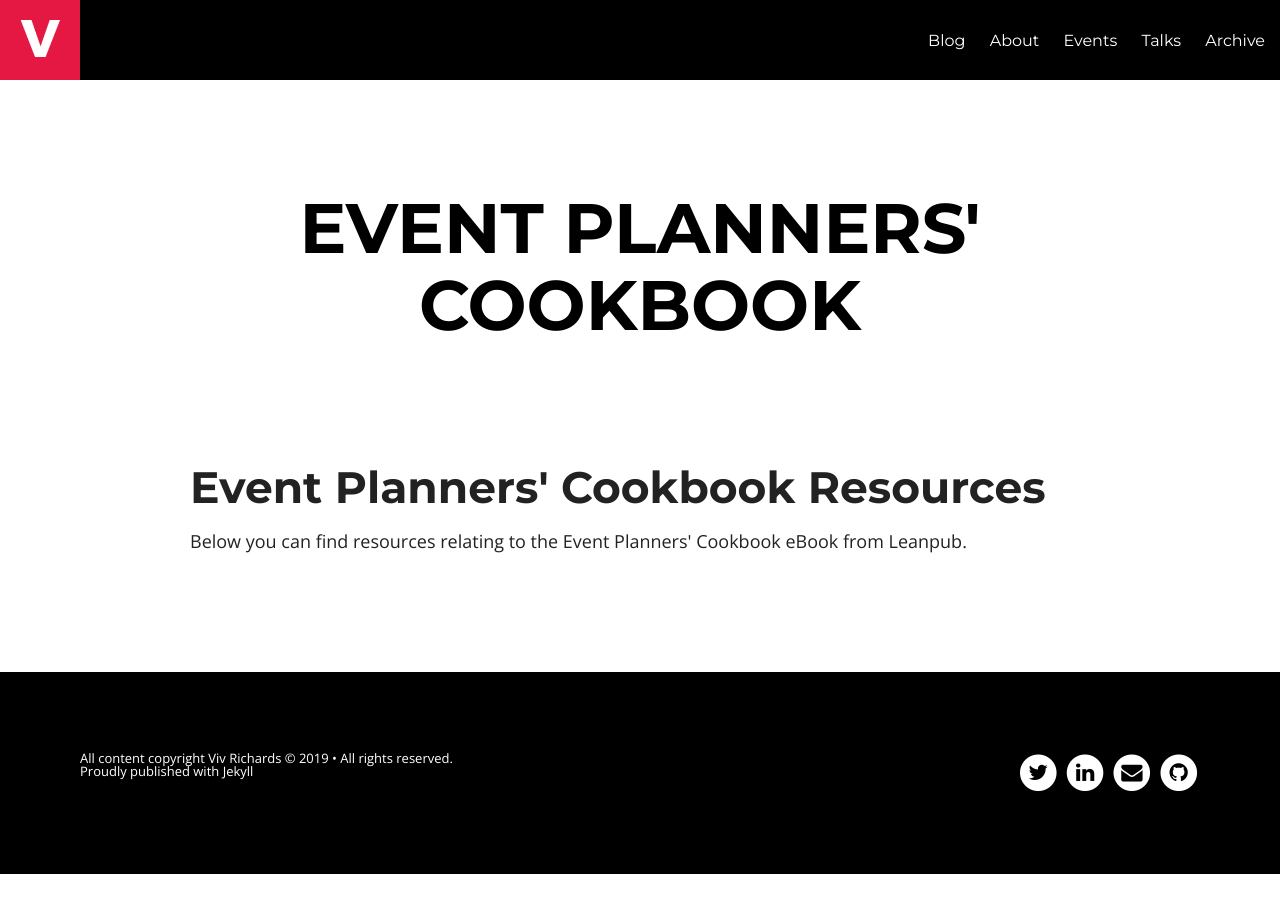
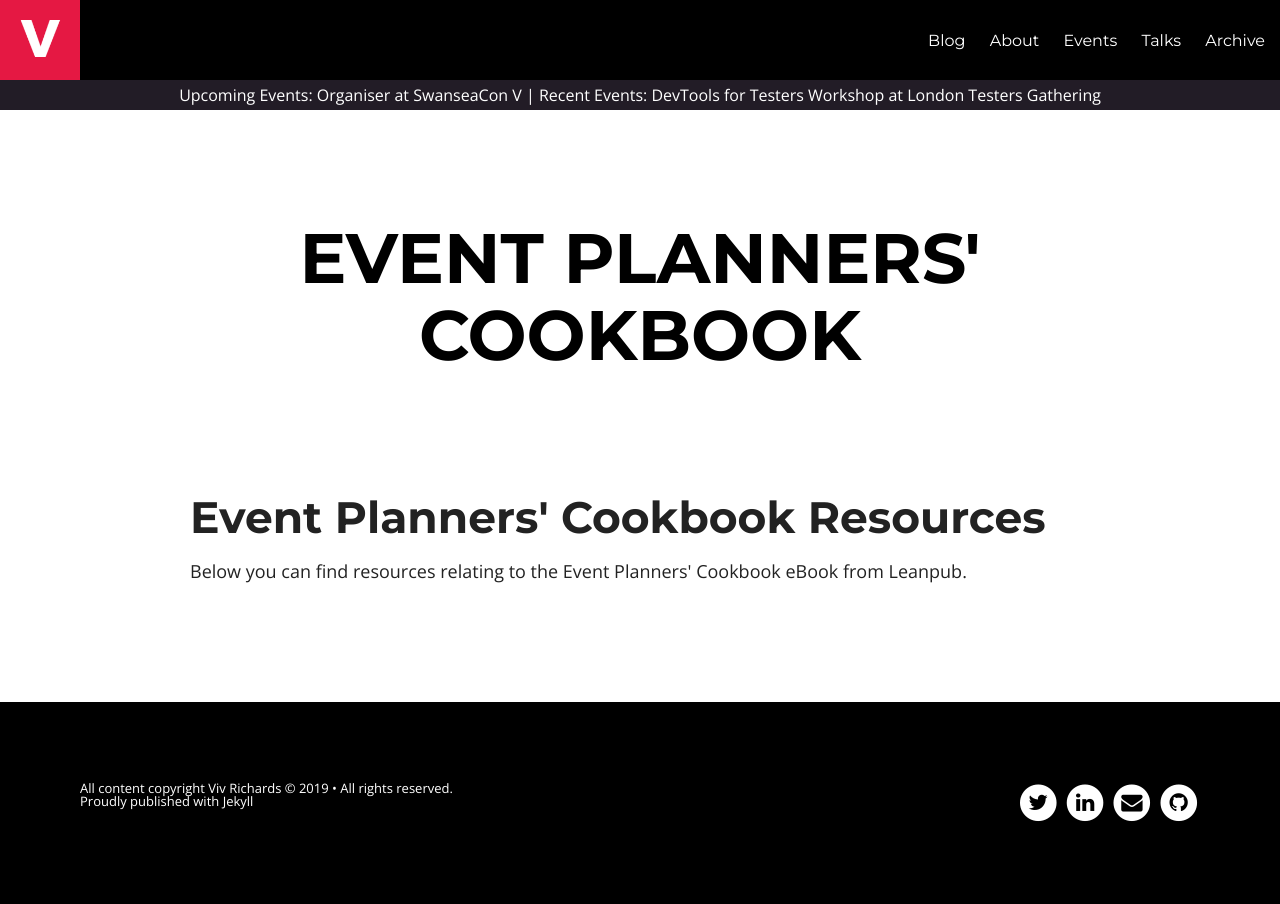
Before and after one commit to vivrichards600/vivrichards600.github.io, a Jekyll site: the page built from epcookbook.html, in a window 1280 px wide. Built offline with Jekyll 4.4.1, drawn with Linux system fonts in a browser that asks for light colours; nearby versions of some CDN libraries.

Commit message:
Adding event bar to all pages

```diff
--- a/_layouts/page.html
+++ b/_layouts/page.html
@@ -36,6 +36,49 @@
     </ul>
 </div>
             </div>
+
+<style>
+            .notepad-content.event-bar {
+                padding:7px;
+                background-color: #221c26;
+                color:white;
+
+    text-align: center;
+            }
+            </style>
+            <div id="bgImage" class="notepad-site-head-content" >
+                    <a href="https://vivrichards.co.uk/events" title="View events"><div class="notepad-content event-bar">
+
+                        <span>Upcoming Events: </span>
+
+                            {% assign events_by_year = site.data.conferences | group_by:"year" | sort:"startdate" |  %}
+                            {% for year in events_by_year%}
+                                {% for event in year.items offset:1 limit:1 %}
+                                    {% capture now %}{{'now' | date: '%s' | plus: 0 %}}{% endcapture %}
+                                    {% capture date %}{{event.startdate | date: '%s' | plus: 0 %}}{% endcapture %}
+                                    {% if date > now %}
+                                        <span>{{event.title}} {{event.role}} at {{ event.name }}</span>
+                                    {% endif %}
+                                {% endfor %}
+                            {% endfor %}
+
+                            <span>| Recent Events: </span>
+                            {% assign events_by_year = site.data.conferences | group_by:"year" | %}
+                            {% for year in events_by_year  offset:0 limit:1 %}
+
+                                {% for event in year.items offset:0 limit:1 %}
+                                    {% capture now %}{{'now' | date: '%s' | plus: 0 %}}{% endcapture %}
+                                    {% capture date %}{{event.startdate | date: '%s' | plus: 0 %}}{% endcapture %}
+                                    {% if date <= now %}
+                                    <span>{{event.title}} {{event.role}} at {{ event.name }}</span>
+                                    {% endif %}
+                                {% endfor %}
+                            {% endfor %}
+
+                     </div></a>
+
+
+
             <div class="notepad-page-title row">
                 <div class="small-12 columns">
                     <h1>{{ page.title }}</h1>
```
